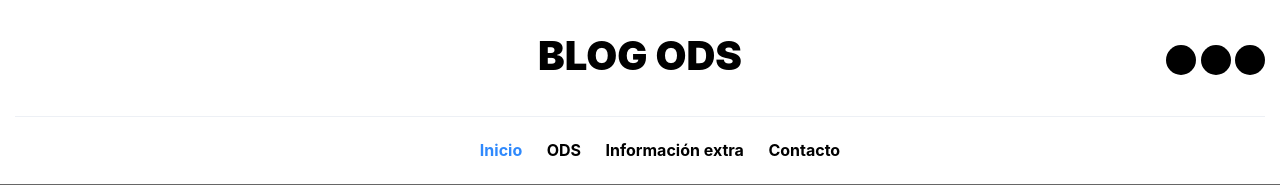
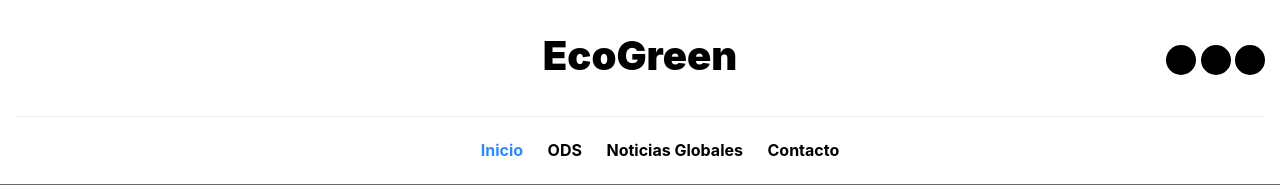
Before and after one commit to maximedina93/master1, a Django app: page /post_ODS/ in a window 1280 px wide. Shown: the top 185 px of the page. Run offline with Django 3.2, Linux system fonts and the light colour scheme; data comes from the database, SQL or seed files in the repository; both versions use the stored data as it was after the commit; some libraries are stand-ins or nearby versions; some web fonts are replaced.

Commit message:
blog arreglado

```diff
--- a/templates/categoria.html
+++ b/templates/categoria.html
@@ -1,6 +1,6 @@
 {% extends 'index.html' %}
 {% load static %}
-{% block titulo %} {{ categoria |upper }} | BLOG ODS {% endblock titulo %}
+{% block titulo %} {{ categoria |upper }} | EcoGreen {% endblock titulo %}
 
 {% block cuerpo %}
     <div class="site-cover site-cover-sm same-height overlay single-page" style="background-image: url({{ categoria.imagen_referencial.url }});">
--- a/templates/index.html
+++ b/templates/index.html
@@ -17,7 +17,6 @@
    <link rel="stylesheet" href="{% static 'css/bootstrap-datepicker.css' %}">
    <link rel="stylesheet" href="{% static 'fonts/flaticon/font/flaticon.css' %}">
    <link rel="stylesheet" href="{% static 'css/aos.css' %}">
-
    <link rel="stylesheet" href="{% static 'css/style.css' %}">
   {% block extracss %}
   {% endblock extracss %}
@@ -40,8 +39,9 @@
        <div class="row align-items-center">
 
          <div class="col-6 col-xl-6 logo">
-           <h1 class="mb-0"><a href="index.html" class="text-black h2 mb-0">BLOG ODS</a></h1>
+           <h1 class="mb-0"><a href="index.html" class="text-black h2 mb-0">EcoGreen</a></h1>
          </div>
+
 
          <div class="col-6 mr-auto py-3 text-right" style="position: relative; top: 3px;">
            <div class="social-icons d-inline">
@@ -58,7 +58,7 @@
              <ul class="site-menu js-clone-nav mx-auto d-none d-lg-block mb-0">
                <li class="active"><a href="{% url 'Principal:index' %}">Inicio</a></li>
                <li><a href="{% url 'Principal:post_ODS' %}">ODS</a></li>
-               <li><a href="{% url 'Principal:post_extra' %}">Información extra</a></li>
+               <li><a href="{% url 'Principal:post_extra' %}"> Noticias Globales</a></li>
                <li><a href="{% url 'Principal:formulario_contacto' %}">Contacto</a></li>
              </ul>
            </nav>
@@ -76,8 +76,8 @@
                <span class="post-category text-white bg-success mb-3">{{ principal.categoria | upper }}</span>
                <h2 class="mb-4"><a href="{% url 'Principal:detalle_post' principal.slug %}">{{ principal.titulo }}</a></h2>
                <div class="post-meta align-items-center text-left">
-                 <figure class="author-figure mb-0 mr-3 float-left"><img src="{{ principal.imagen_referencial.url }}" alt="Image" class="img-fluid"></figure>
-                 <span class="d-inline-block mt-1">{{ principal }}</span>
+                 <figure class="author-figure mb-0 mr-3 float-left"><img src="{{ principal.autor.imagen_referencial.url }}" alt="Image" class="img-fluid"></figure>
+                 <span class="d-inline-block mt-1">Autor: {{ principal.autor }}</span>
                  <span>{{ principal.fecha_publicacion }}</span>
                </div>
              </div>
@@ -145,8 +145,8 @@
              <span class="post-category text-white bg-primary mb-3"></span>
              <h2><a href="{% url 'Principal:detalle_post' post_ODS %}"></a>{{ post_ODS.titulo }}</h2>
              <div class="post-meta align-items-center text-left clearfix">
-               <figure class="author-figure mb-0 mr-3 float-left"><img src="{{ post_ODS.imagen_referencial.url }}" alt="Image" class="img-fluid"></figure>
-               <span class="d-inline-block mt-1">POR <a href="#">{{ post_ODS }}</a></span>
+               <figure class="author-figure mb-0 mr-3 float-left"><img src="{{ post_ODS.autor.imagen_referencial.url }}" alt="Image" class="img-fluid"></figure>
+               <span class="d-inline-block mt-1">POR <a href="#">{{ post_ODS.autor }}</a></span>
                <span>{{ post_ODS.fecha_publicacion }}</span>
              </div>
              <p>{{ post_ODS.descripcion }}</p>
@@ -162,8 +162,8 @@
              <span class="post-category text-white bg-primary mb-3"></span>
              <h2><a href="{% url 'Principal:detalle_post' post_extra %}"></a>{{ post_extra.titulo }}</h2>
              <div class="post-meta align-items-center text-left clearfix">
-               <figure class="author-figure mb-0 mr-3 float-left"><img src="{{ post_extra.imagen_referencial.url }}" alt="Image" class="img-fluid"></figure>
-               <span class="d-inline-block mt-1">POR <a href="#">{{ post_extra }}</a></span>
+               <figure class="author-figure mb-0 mr-3 float-left"><img src="{{ post_extra.autor.imagen_referencial.url }}" alt="Image" class="img-fluid"></figure>
+               <span class="d-inline-block mt-1">POR <a href="#">{{ post_extra.autor }}</a></span>
                <span>{{ post_extra.fecha_publicacion }}</span>
              </div>
              <p>{{ post_extra.descripcion }}</p>
@@ -178,7 +178,7 @@
        <div class="row mb-5">
          <div class="col-md-4">
            <h3 class="footer-heading mb-4">Nosotros</h3>
-           <p>{{ "Grupo 7 &copy" }}</p>
+           <p>{{ web.nosotros }}</p>
          </div>
          <div class="col-md-3 ml-auto">
            <h3 class="footer-heading mb-4">Menú Rápido</h3>
@@ -194,6 +194,8 @@
              <form action="{% url 'Principal:suscribirse' %}" method="post" class="form-footer-subscribe">
                {% csrf_token %}
                <div class="form-group d-flex">
+                <link rel="stylesheet" type="text/css" href="style.css">
+
                  <input type="text" class="form-control" name="correo">
                  <button type="submit" class="btn btn-primary text-white">SUSCRIBIRSE</button>
                </div>
```
Also changed, not shown: ProyectoFinal/db.sqlite3, ProyectoFinal/media/autores/2019-12-12-14.47.531.jpg (added), ProyectoFinal/media/autores/images1.jpg (added), ProyectoFinal/media/images/170231.jpg (added), ProyectoFinal/media/images/ODS-circulo2.png (added).
